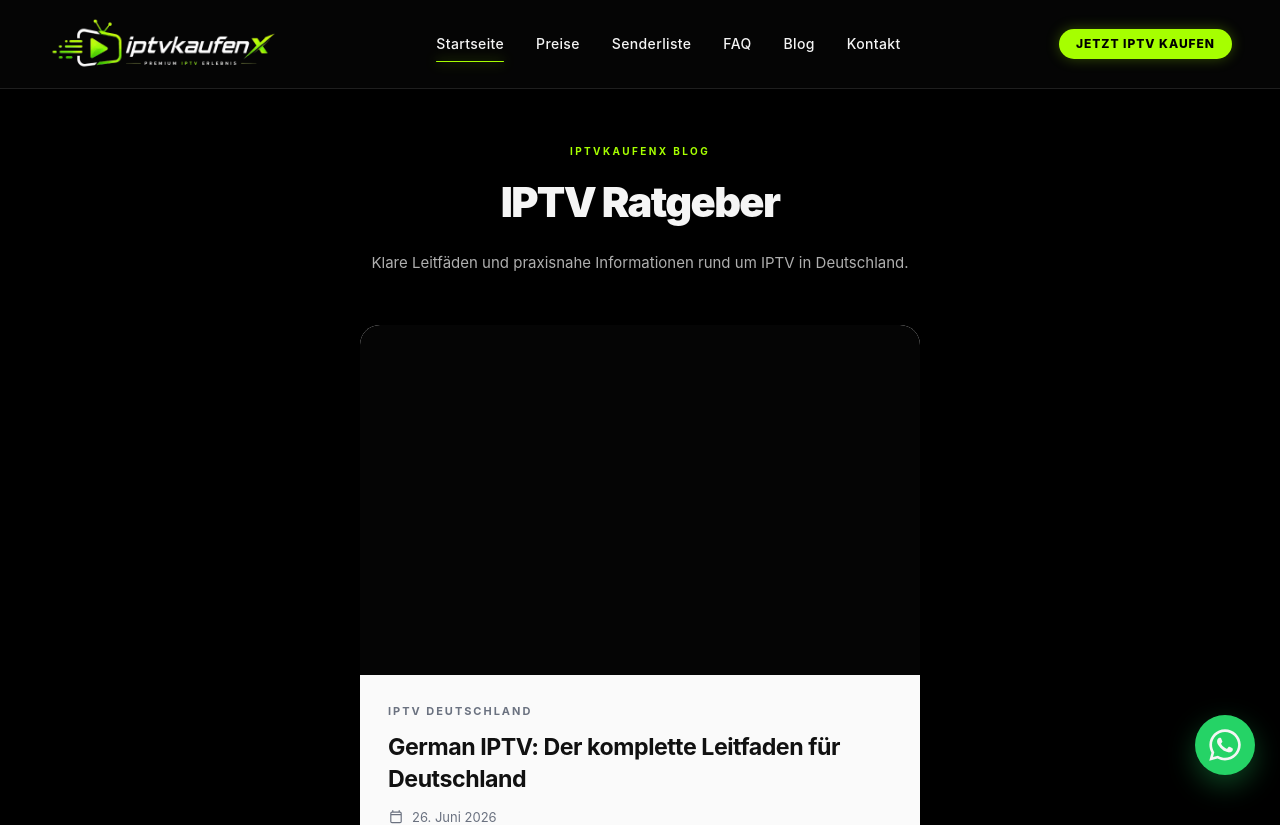
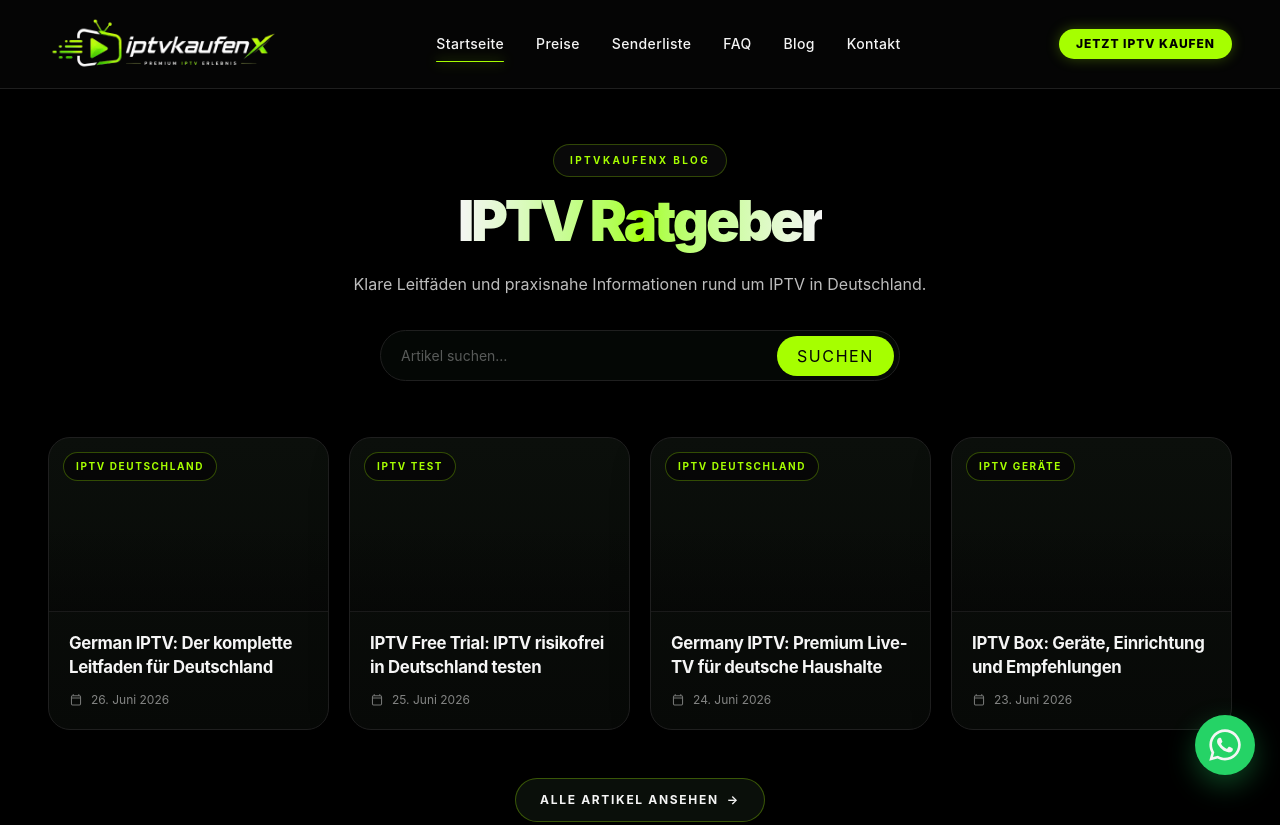
Before and after one commit to degiscaler-stack/iptvkaufen, a Next.js app: page /blog in a window 1280 px wide. Shown: the top 825 px of the page. Built offline with nearby package versions, Linux system fonts and the light colour scheme.

Commit message:
Redesign blog page with premium article grid
Co-authored-by: Cursor <cursoragent@cursor.com>

```diff
--- a/app/blog/page.tsx
+++ b/app/blog/page.tsx
@@ -1,12 +1,14 @@
 import type { Metadata } from "next";
+import Link from "next/link";
 import BlogArticleCard from "@/components/blog/BlogArticleCard";
+import BlogSearchBox from "@/components/blog/BlogSearchBox";
 import { getAllPostSummaries } from "@/lib/blog/posts";
 import { buildBlogSchema, buildPageMetadata } from "@/lib/seo";
 
 export const metadata: Metadata = buildPageMetadata({
   title: "IPTV Blog | Ratgeber & Leitfäden – iptvkaufenX",
   description:
-    "Der iptvkaufenX Blog mit klaren IPTV-Leitfäden für Deutschland – German IPTV, Anbieter, Geräte und Qualität.",
+    "Der iptvkaufenX Blog mit klaren IPTV-Leitfäden für Deutschland – German IPTV, Tests, Geräte und Premium Live-TV.",
   path: "/blog",
 });
 
@@ -22,23 +24,38 @@ export default function BlogHomePage() {
       />
 
       <div className="mx-auto max-w-[1360px] lg:px-12">
-        <header className="mb-10 text-center sm:mb-12">
-          <p className="mb-3 text-[10px] font-bold uppercase tracking-[0.24em] text-[#A6FF00]">
-            iptvkaufenX Blog
+        <header className="mb-12 text-center sm:mb-14">
+          <p className="mb-4 inline-flex rounded-full border border-[#A6FF00]/25 bg-[#111111]/55 px-4 py-2 text-[10px] font-bold uppercase tracking-[0.24em] text-[#A6FF00]">
+            IPTVKAUFENX BLOG
           </p>
-          <h1 className="text-balance text-[2rem] font-black tracking-[-0.04em] text-[#F5F5F5] sm:text-[2.6rem]">
-            IPTV Ratgeber
+          <h1 className="text-balance text-[2.2rem] font-black leading-[1.02] tracking-[-0.055em] sm:text-[3rem] lg:text-[3.5rem]">
+            <span className="bg-gradient-to-r from-[#F5F5F5] via-[#A6FF00] to-[#F5F5F5] bg-clip-text text-transparent">
+              IPTV Ratgeber
+            </span>
           </h1>
-          <p className="mx-auto mt-4 max-w-[560px] text-[15px] leading-7 text-[#E6E6E6]/76">
+          <p className="mx-auto mt-5 max-w-[640px] text-[15px] leading-7 text-[#E6E6E6]/82 sm:text-[16px]">
             Klare Leitfäden und praxisnahe Informationen rund um IPTV in Deutschland.
           </p>
+          <div className="mx-auto mt-8 max-w-[520px]">
+            <BlogSearchBox />
+          </div>
         </header>
 
-        <section aria-label="Blog Artikel" className="mx-auto max-w-[560px]">
-          {posts.map((post) => (
-            <BlogArticleCard key={post.slug} post={post} />
+        <section aria-label="Blog Artikel" id="alle-artikel" className="grid grid-cols-2 gap-4 md:gap-5 lg:grid-cols-3 xl:grid-cols-4">
+          {posts.map((post, index) => (
+            <BlogArticleCard key={post.slug} post={post} priority={index < 4} />
           ))}
         </section>
+
+        <div className="mt-10 flex justify-center sm:mt-12">
+          <Link
+            href="/blog#alle-artikel"
+            className="inline-flex items-center gap-2 rounded-full border border-[#A6FF00]/30 bg-[#0A0F0A] px-6 py-3 text-[12px] font-bold uppercase tracking-[0.14em] text-[#A6FF00] transition duration-300 hover:border-[#A6FF00]/55 hover:bg-[#0F140F] hover:text-[#C7FF62]"
+          >
+            Alle Artikel ansehen
+            <span aria-hidden="true">→</span>
+          </Link>
+        </div>
       </div>
     </main>
   );
--- a/components/blog/BlogArticleCard.tsx
+++ b/components/blog/BlogArticleCard.tsx
@@ -15,7 +15,7 @@ function CalendarIcon() {
       aria-hidden="true"
       viewBox="0 0 20 20"
       fill="none"
-      className="h-4 w-4 shrink-0 text-[#6B7280]"
+      className="h-3.5 w-3.5 shrink-0 text-[#F5F5F5]/45"
     >
       <path
         d="M6 2v2M14 2v2M3.5 7h13M5 4h10a1.5 1.5 0 0 1 1.5 1.5v10A1.5 1.5 0 0 1 15 17H5a1.5 1.5 0 0 1-1.5-1.5v-10A1.5 1.5 0 0 1 5 4Z"
@@ -28,48 +28,41 @@ function CalendarIcon() {
   );
 }
 
-export default function BlogArticleCard({ post, priority = true }: BlogArticleCardProps) {
+export default function BlogArticleCard({ post, priority = false }: BlogArticleCardProps) {
   const category = BLOG_CATEGORIES[post.category];
 
   return (
-    <article className="group overflow-hidden rounded-[20px] bg-[#FAFAFA] shadow-[0_20px_50px_rgba(0,0,0,0.28)] transition duration-300 hover:-translate-y-0.5 hover:shadow-[0_28px_60px_rgba(0,0,0,0.34)]">
+    <article className="group h-full">
       <Link
         href={`/blog/${post.slug}`}
-        className="relative block aspect-[16/10] overflow-hidden bg-[#050505]"
+        className="flex h-full flex-col overflow-hidden rounded-[22px] border border-[#1F1F1F] bg-[linear-gradient(180deg,#0B0F0B_0%,#070907_100%)] shadow-[0_16px_40px_rgba(0,0,0,0.24)] transition duration-300 hover:-translate-y-1 hover:border-[#A6FF00]/28 hover:shadow-[0_22px_52px_rgba(166,255,0,0.08)]"
       >
+        <div className="relative aspect-[16/10] overflow-hidden border-b border-[#1F1F1F]/80">
           <BlogCoverImage
             image={post.image}
             category={post.category}
             alt={post.imageAlt}
             priority={priority}
-          sizes="(max-width: 768px) 100vw, 560px"
+            sizes="(max-width: 640px) 50vw, (max-width: 1024px) 33vw, 25vw"
+            className="transition duration-500 group-hover:scale-[1.03]"
           />
-      </Link>
+          <div className="absolute inset-0 bg-gradient-to-t from-[#050505]/55 via-transparent to-transparent" />
+          <span className="absolute left-3 top-3 rounded-full border border-[#A6FF00]/28 bg-[#050505]/80 px-2.5 py-1 text-[9px] font-bold uppercase tracking-[0.16em] text-[#A6FF00] backdrop-blur-sm sm:left-3.5 sm:top-3.5 sm:px-3 sm:py-1.5 sm:text-[10px]">
+            {category.label}
+          </span>
+        </div>
 
-      <div className="p-6 sm:p-7">
-        <p className="text-[11px] font-bold uppercase tracking-[0.18em] text-[#6B7280]">
-          {category.label}
-        </p>
-
-        <h2 className="mt-3 text-[1.35rem] font-bold leading-snug tracking-[-0.02em] text-[#111111] transition duration-300 group-hover:text-[#1F2937] sm:text-[1.45rem]">
-          <Link href={`/blog/${post.slug}`}>{post.title}</Link>
+        <div className="flex flex-1 flex-col p-4 sm:p-5">
+          <h2 className="line-clamp-3 text-[0.95rem] font-bold leading-snug tracking-[-0.02em] text-[#F5F5F5] transition duration-300 group-hover:text-[#A6FF00] sm:text-[1.05rem]">
+            {post.title}
           </h2>
 
-        <div className="mt-3 flex items-center gap-2 text-[13px] text-[#6B7280]">
+          <div className="mt-3 flex items-center gap-2 text-[12px] text-[#F5F5F5]/52">
             <CalendarIcon />
             <time dateTime={post.updatedAt}>{formatGermanDate(post.updatedAt)}</time>
           </div>
-
-        <p className="mt-4 text-[15px] leading-7 text-[#374151]">{post.description}</p>
-
-        <Link
-          href={`/blog/${post.slug}`}
-          className="mt-5 inline-flex items-center gap-2 text-[13px] font-semibold text-[#111111] transition duration-300 hover:gap-3"
-        >
-          Artikel lesen
-          <span aria-hidden="true">→</span>
+        </div>
       </Link>
-      </div>
     </article>
   );
 }
--- a/content/blog/german-iptv.json
+++ b/content/blog/german-iptv.json
@@ -12,9 +12,9 @@
   "image": null,
   "imageAlt": "German IPTV Leitfaden für Deutschland",
   "featured": false,
-  "popular": false,
+  "popular": true,
   "status": "planned",
   "sections": [],
   "faq": [],
-  "relatedSlugs": []
+  "relatedSlugs": ["germany-iptv", "iptv-free-trial", "iptv-box"]
 }
--- /dev/null
+++ b/content/blog/germany-iptv.json
@@ -0,0 +1,20 @@
+{
+  "slug": "germany-iptv",
+  "title": "Germany IPTV: Premium Live-TV für deutsche Haushalte",
+  "description": "Germany IPTV im Überblick – Senderauswahl, Stream-Qualität und die wichtigsten Kriterien für deutsche Nutzer.",
+  "keyword": "Germany IPTV",
+  "category": "iptv-deutschland",
+  "tags": ["Germany IPTV", "IPTV Deutschland"],
+  "author": { "name": "iptvkaufenX Redaktion", "role": "IPTV Experten" },
+  "publishedAt": "2026-06-24T10:00:00.000Z",
+  "updatedAt": "2026-06-24T10:00:00.000Z",
+  "readingTimeMinutes": 10,
+  "image": null,
+  "imageAlt": "Germany IPTV für deutsche Haushalte",
+  "featured": false,
+  "popular": false,
+  "status": "planned",
+  "sections": [],
+  "faq": [],
+  "relatedSlugs": ["german-iptv", "iptv-free-trial", "iptv-box"]
+}
--- /dev/null
+++ b/content/blog/iptv-box.json
@@ -0,0 +1,20 @@
+{
+  "slug": "iptv-box",
+  "title": "IPTV Box: Geräte, Einrichtung und Empfehlungen",
+  "description": "Die richtige IPTV Box finden – kompatible Hardware, Einrichtung und Tipps für stabiles Streaming in Deutschland.",
+  "keyword": "IPTV Box",
+  "category": "iptv-geraete",
+  "tags": ["IPTV Box", "TV Box"],
+  "author": { "name": "iptvkaufenX Redaktion", "role": "IPTV Experten" },
+  "publishedAt": "2026-06-23T10:00:00.000Z",
+  "updatedAt": "2026-06-23T10:00:00.000Z",
+  "readingTimeMinutes": 9,
+  "image": null,
+  "imageAlt": "IPTV Box Ratgeber",
+  "featured": false,
+  "popular": false,
+  "status": "planned",
+  "sections": [],
+  "faq": [],
+  "relatedSlugs": ["german-iptv", "germany-iptv", "iptv-free-trial"]
+}
--- /dev/null
+++ b/content/blog/iptv-free-trial.json
@@ -0,0 +1,20 @@
+{
+  "slug": "iptv-free-trial",
+  "title": "IPTV Free Trial: IPTV risikofrei in Deutschland testen",
+  "description": "IPTV Free Trial verständlich erklärt – wie Sie seriös testen und worauf Sie bei einem Testzugang achten sollten.",
+  "keyword": "IPTV Free Trial",
+  "category": "iptv-test",
+  "tags": ["IPTV Free Trial", "IPTV Test"],
+  "author": { "name": "iptvkaufenX Redaktion", "role": "IPTV Experten" },
+  "publishedAt": "2026-06-25T10:00:00.000Z",
+  "updatedAt": "2026-06-25T10:00:00.000Z",
+  "readingTimeMinutes": 7,
+  "image": null,
+  "imageAlt": "IPTV Free Trial in Deutschland",
+  "featured": false,
+  "popular": false,
+  "status": "planned",
+  "sections": [],
+  "faq": [],
+  "relatedSlugs": ["german-iptv", "germany-iptv", "iptv-box"]
+}
```
Also changed, not shown: 1 other file (tests, documents, lock files or other folders). Lines whose indentation alone changed are shown as unchanged.
